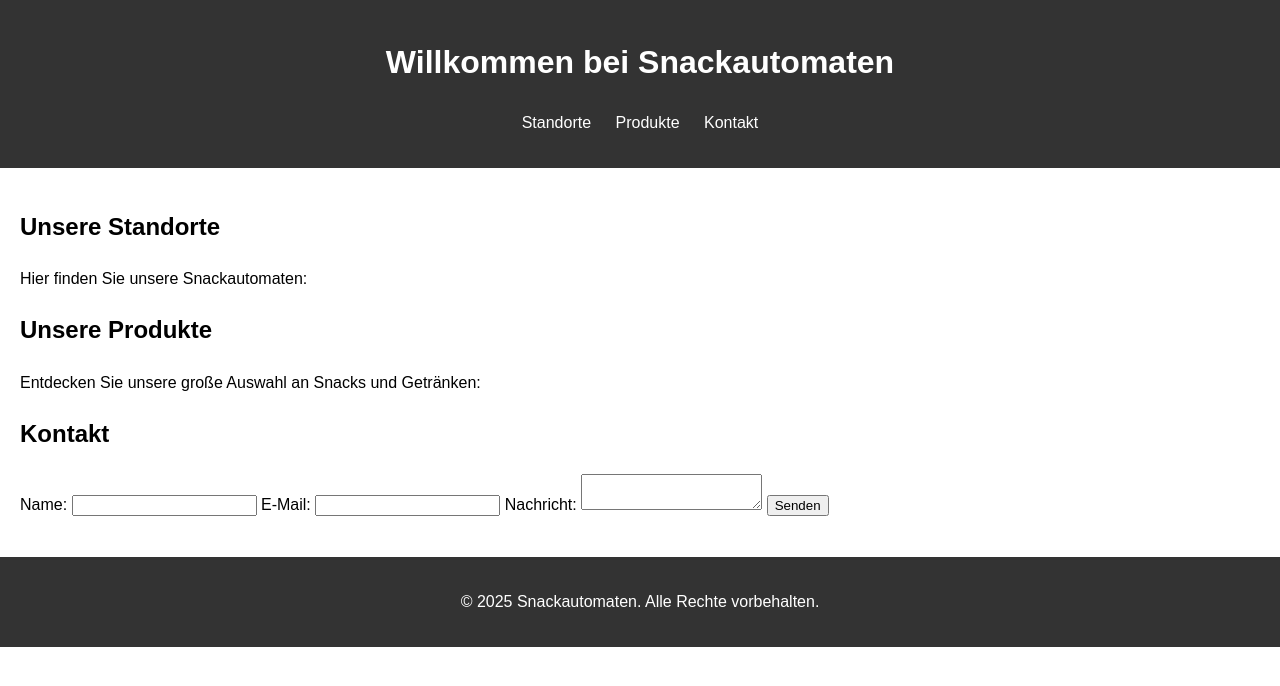
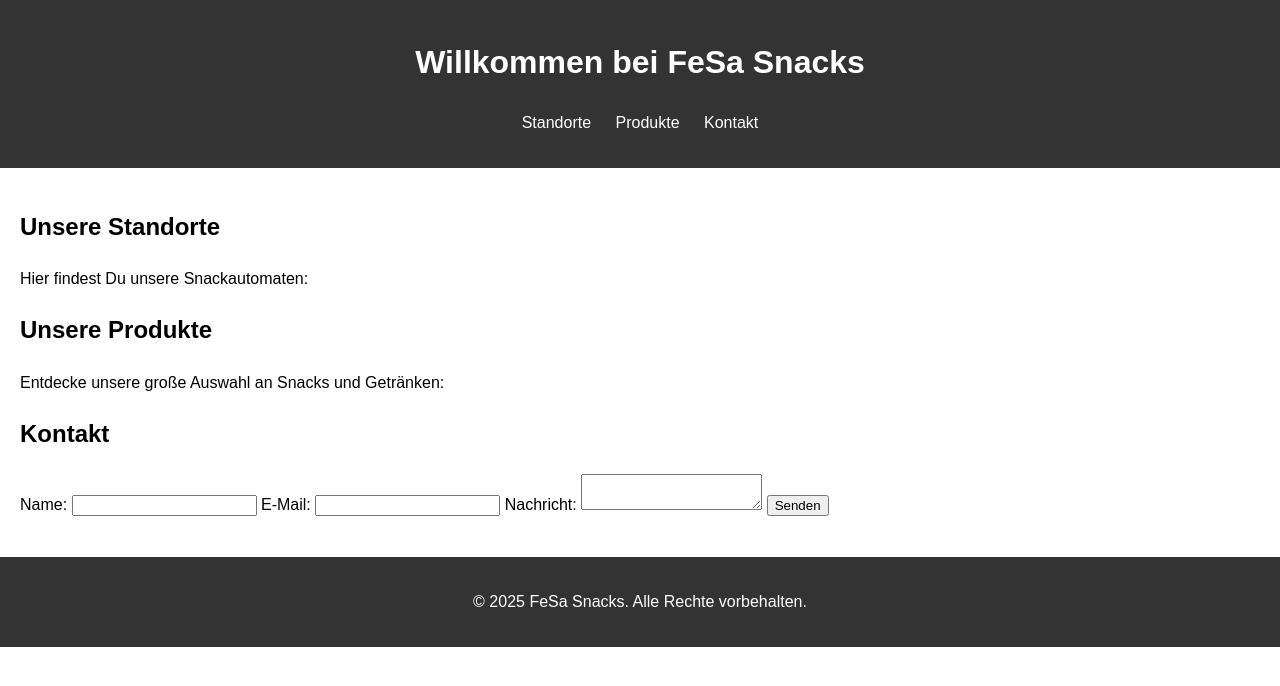
Before and after one commit to fesa-snacks/Snacks, a plain HTML site: page index.html in a window 1280 px wide. Drawn offline with Linux system fonts and the light colour scheme.

Commit message:
Update index.html

```diff
--- a/index.html
+++ b/index.html
@@ -8,7 +8,7 @@
 </head>
 <body>
   <header>
-    <h1>Willkommen bei Snackautomaten</h1>
+    <h1>Willkommen bei FeSa Snacks</h1>
     <nav>
       <ul>
         <li><a href="#standorte">Standorte</a></li>
@@ -21,12 +21,12 @@
   <main>
     <section id="standorte">
       <h2>Unsere Standorte</h2>
-      <p>Hier finden Sie unsere Snackautomaten:</p>
+      <p>Hier findest Du unsere Snackautomaten:</p>
     </section>
 
     <section id="produkte">
       <h2>Unsere Produkte</h2>
-      <p>Entdecken Sie unsere große Auswahl an Snacks und Getränken:</p>
+      <p>Entdecke unsere große Auswahl an Snacks und Getränken:</p>
     </section>
 
     <section id="kontakt">
@@ -47,7 +47,7 @@
   </main>
 
   <footer>
-    <p>&copy; 2025 Snackautomaten. Alle Rechte vorbehalten.</p>
+    <p>&copy; 2025 FeSa Snacks. Alle Rechte vorbehalten.</p>
   </footer>
 </body>
 </html>
```
